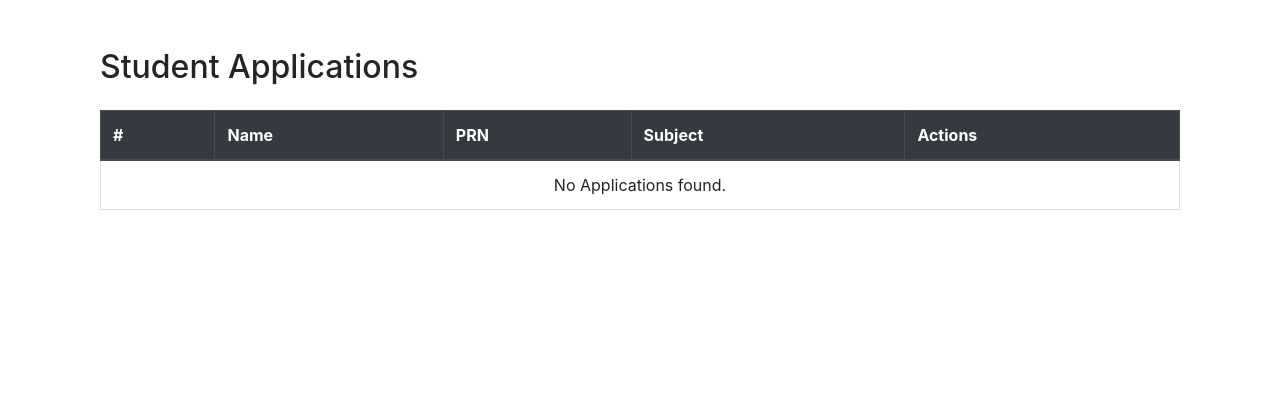
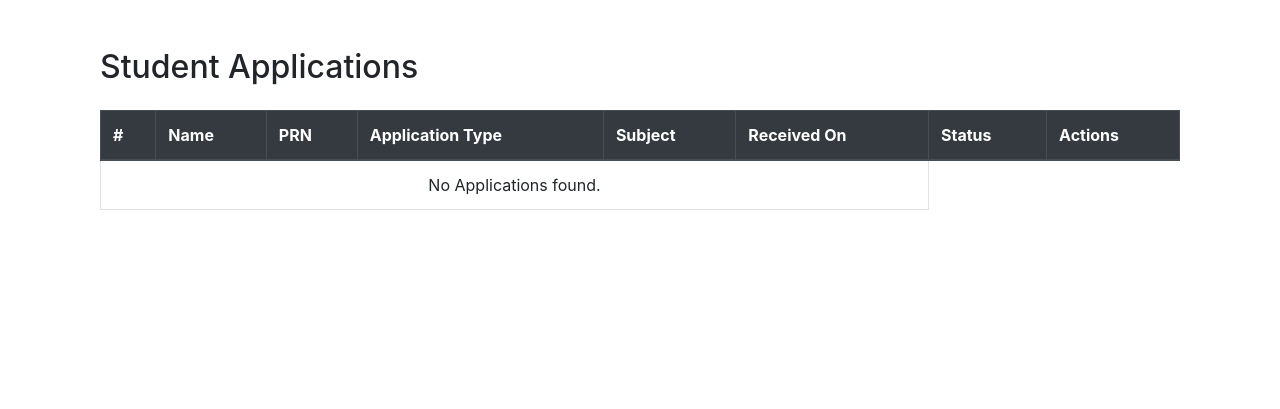
Before and after one commit to sarthakghere/student-support-cell, a Django app: page /applications/list/ in a window 1280 px wide. Shown: the part 62-471 px from the top of the page. Run offline with Django 5.2, Linux system fonts and the light colour scheme; data that the repository does not hold is empty; parts of the project's set-up code (start-up, migrations or seed data) failed here and were passed over; some libraries are stand-ins or nearby versions.

Commit message:
Improved applications list view

```diff
--- a/applications/templates/applications/list_applications.html
+++ b/applications/templates/applications/list_applications.html
@@ -18,7 +18,10 @@
                         <th scope="col">#</th>
                         <th scope="col">Name</th>
                         <th scope="col">PRN</th>
+                        <th scope="col">Application Type</th>
                         <th scope="col">Subject</th>
+                        <th scope="col">Received On</th>
+                        <th scope="col">Status</th>
                         <th scope="col">Actions</th>
                     </tr>
                 </thead>
@@ -26,14 +29,21 @@
                     {% for application in applications %}
                         <tr>
                             <th scope="row">{{ forloop.counter }}</th>
+                            <td>{{ application.first_name }}{% if application.last_name %} {{ application.last_name }}{% endif %}</td>
                             {% if application.student %}
-                                <td>{{ application.student.user.first_name }} {{ application.student.user.last_name }}</td>
                                 <td><a href="{% url 'students:view_student' application.student.id %}">{{ application.student.prn }}</a></td>
                             {% else %}
-                                <td>{{ application.first_name }} {{ application.last_name }}</td>
                                 <td>{{application.prn}}</td>
                             {% endif %}
-                            <td>{{ application.subject|truncatechars:23 }}</td>
+                            <td>{{ application.application_type }}</td>
+                            <td>{% if application.subject %} {{ application.subject|truncatechars:23 }} {% endif %}</td>
+                            <td>{{ application.created_at|date:"d M, Y" }}</td>
+                            <td>
+                                {% if application.status == 'Pending' %}
+                                    <span class="badge badge-warning">{{ application.status }}</span>
+                                {% elif application.status == 'Resolved' %}
+                                    <span class="badge badge-success">{{ application.status }}</span>
+                                {% endif %}
                             <td>
                                 <!-- View Button -->
                                 <a href="{% url 'applications:view_application' application.id %}" class="btn btn-info btn-sm">View</a>
```
